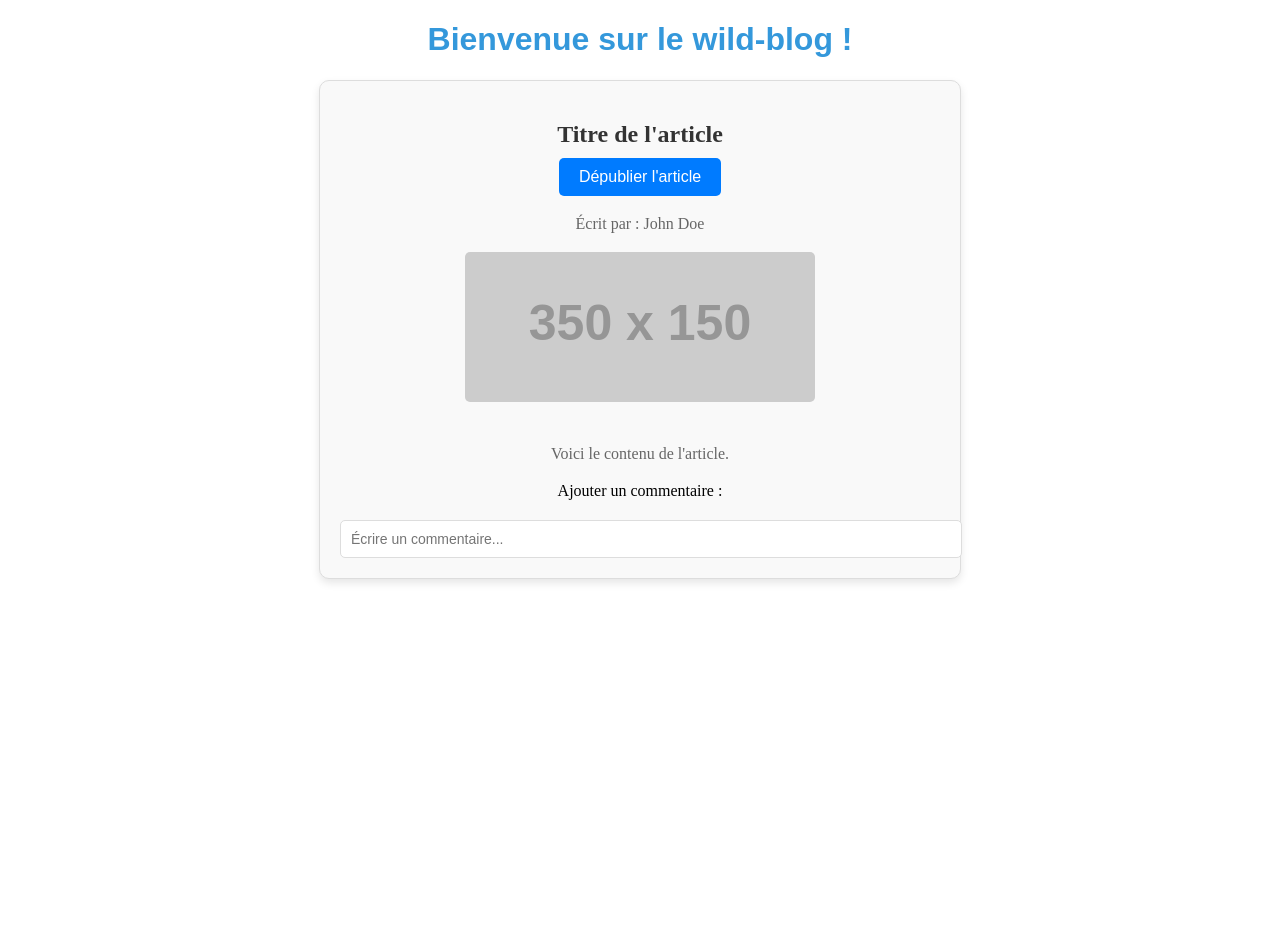
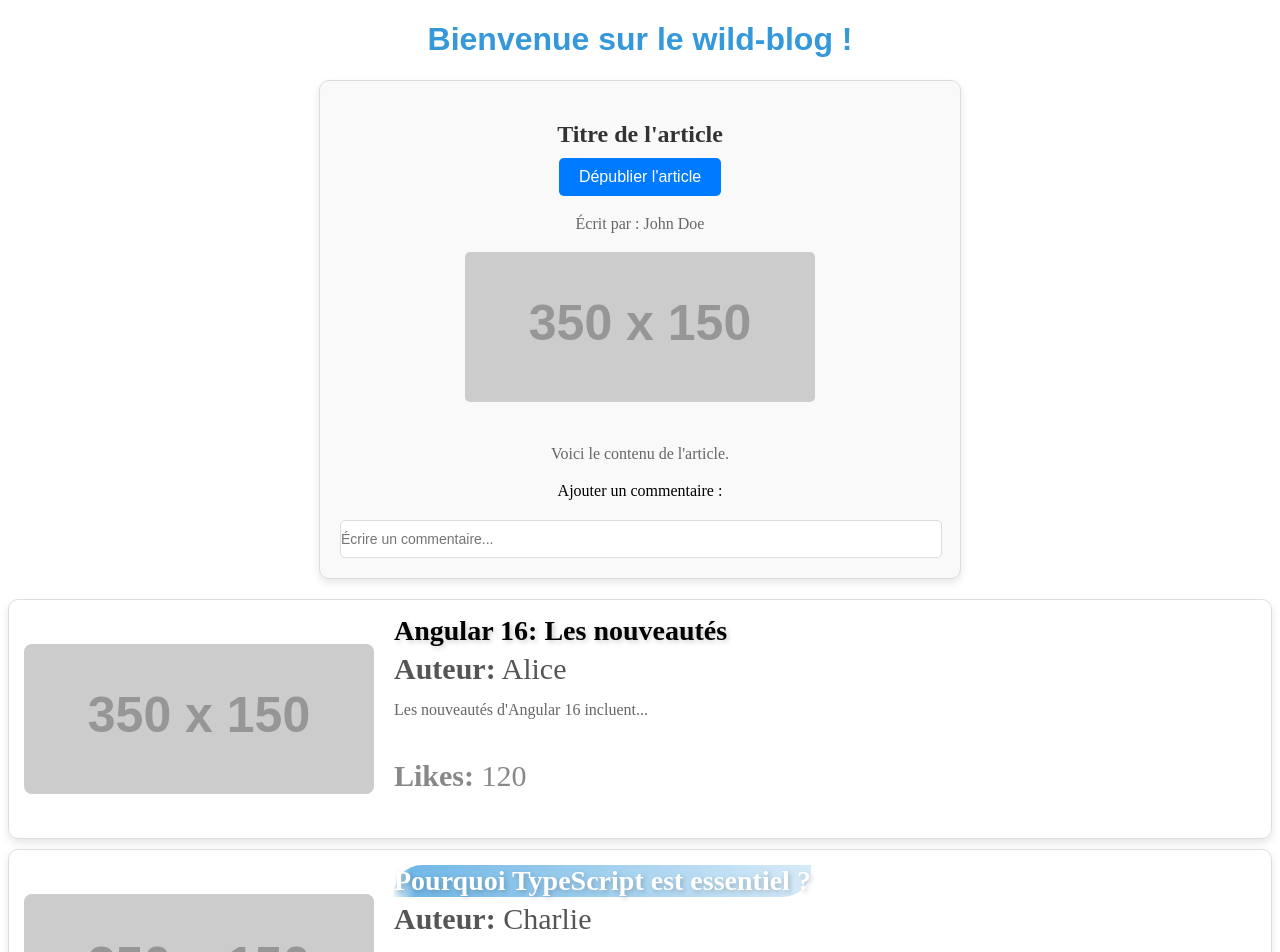
Before and after one commit to odowin/wild-blog, an Angular app: page / in a window 1280 px wide. Shown: the top 952 px of the page. Before the commit the page ends 800 px from the top, so only its background shows below. Built offline with nearby package versions, Linux system fonts and the light colour scheme.

Commit message:
ok with highlight css

```diff
--- a/src/app/app.component.html
+++ b/src/app/app.component.html
@@ -1,2 +1,25 @@
 <h1>Bienvenue sur le {{ title }} !</h1>
 <app-article></app-article>
+
+<div *ngIf="articles.length > 0; else noArticles">
+    <div *ngFor="let article of articles">
+      <div *ngIf="article.isPublished" class="article-container" [ngClass]="{'popular-article': article.likes > 100}">
+        <img [src]="article.image" alt="Image de {{ article.title }}" class="article-image">
+        <div class="article-content">
+          <h2 class="article-title"
+            [ngClass]="{'highlight-blue': article.likes > 150}"
+            [ngStyle]="{'color': article.likes > 150 ? 'white' : 'black'}">{{ article.title }}</h2>
+          <p class="article-author"><strong>Auteur:</strong> {{ article.author }}</p>
+          <p class="article-body">{{ article.content }}</p>
+          <p class="article-likes"><strong>Likes:</strong> {{ article.likes }}</p>
+        </div>
+      </div>
+    </div>
+  </div>
+
+  <!-- Template à afficher si aucun article n'est présent -->
+  <ng-template #noArticles>
+    <div class="no-articles">
+      <p>Aucun article publié pour le moment.</p>
+    </div>
+  </ng-template>
--- a/src/app/app.component.scss
+++ b/src/app/app.component.scss
@@ -11,3 +11,81 @@ body {
   background-color: $secondary-color;
   font-family: 'Roboto', sans-serif;
 }
+
+.article-container {
+  display: flex;
+  align-items: center;
+  border: 1px solid #ddd;
+  padding: 15px;
+  margin: 10px 0;
+  box-shadow: 0 4px 8px rgba(0, 0, 0, 0.1);
+  border-radius: 10px;
+  transition: transform 0.3s ease, box-shadow 0.3s ease;
+
+  &:hover {
+    transform: translateY(-5px);
+    box-shadow: 0 6px 12px rgba(0, 0, 0, 0.2);
+  }
+}
+
+.article-image {
+  max-width: 50%;
+  height: auto;
+  border-radius: 8px;
+  margin-right: 20px;
+}
+
+.article-content {
+  display: flex;
+  flex-direction: column;
+}
+
+.article-title {
+  font-size: 1.5rem;
+  margin: 0;
+  color: #333;
+  font-weight: bold;
+}
+
+.article-author {
+  color: #555;
+  margin: 5px 0;
+}
+
+.article-body {
+  font-size: 1rem;
+  margin: 10px 0;
+  color: #666;
+}
+
+.article-likes {
+  color: #888;
+}
+
+.popular-article .article-title {
+  font-size: 1.75rem;
+  text-shadow: 2px 2px 5px rgba(0, 0, 0, 0.2);
+}
+
+.no-articles {
+  text-align: center;
+  padding: 20px;
+  background-color: #f8f8f8;
+  border: 1px solid #ddd;
+  border-radius: 10px;
+}
+
+.highlight-blue {
+  border-radius: 1em 0 1em 0;
+  background-image: linear-gradient(
+    -100deg,
+    rgba(52, 152, 219, 0.2), /* #3498db avec 20% d'opacité */
+    rgba(52, 152, 219, 0.7) 95%, /* #3498db avec 70% d'opacité */
+    rgba(52, 152, 219, 0.1) /* #3498db avec 10% d'opacité */
+  );
+}
+
+
+p {
+  font-size: 30px;
+}
--- a/src/app/app.component.ts
+++ b/src/app/app.component.ts
@@ -1,14 +1,54 @@
+import { CommonModule } from '@angular/common';
 import { Component } from '@angular/core';
 import { RouterOutlet } from '@angular/router';
 import { ArticleComponent } from "./article/article.component";
-
+// Déclaration de l'interface Article à l'extérieur de la classe
+interface Article {
+  title: string;
+  author: string;
+  content: string;
+  image: string;
+  isPublished: boolean;
+  comment: string;
+  likes: number;
+}
 @Component({
   selector: 'app-root',
   standalone: true,
-  imports: [RouterOutlet, ArticleComponent],
+  imports: [RouterOutlet, ArticleComponent, CommonModule],
   templateUrl: './app.component.html',
   styleUrl: './app.component.scss'
 })
 export class AppComponent {
   title = 'wild-blog';
+  // Typage du tableau articles avec l'interface Article
+  articles: Article[] = [
+    {
+      title: 'Angular 16: Les nouveautés',
+      author: 'Alice',
+      content: 'Les nouveautés d\'Angular 16 incluent...',
+      image: 'https://via.placeholder.com/350x150',
+      isPublished: true,
+      comment: '',
+      likes: 120
+    },
+    {
+      title: 'Développer une API REST',
+      author: 'Bob',
+      content: 'Développer une API REST nécessite...',
+      image: 'https://via.placeholder.com/350x150',
+      isPublished: false,
+      comment: '',
+      likes: 75
+    },
+    {
+      title: 'Pourquoi TypeScript est essentiel ?',
+      author: 'Charlie',
+      content: 'TypeScript apporte de la robustesse...',
+      image: 'https://via.placeholder.com/350x150',
+      isPublished: true,
+      comment: '',
+      likes: 200
+    }
+  ];
 }
--- a/src/app/article/article.component.scss
+++ b/src/app/article/article.component.scss
@@ -44,7 +44,7 @@
 
   #comment {
     margin-top: 20px;
-    padding: 10px;
+    padding: 10px 0px;
     width: 100%;
     border: 1px solid #ddd;
     border-radius: 5px;
```
